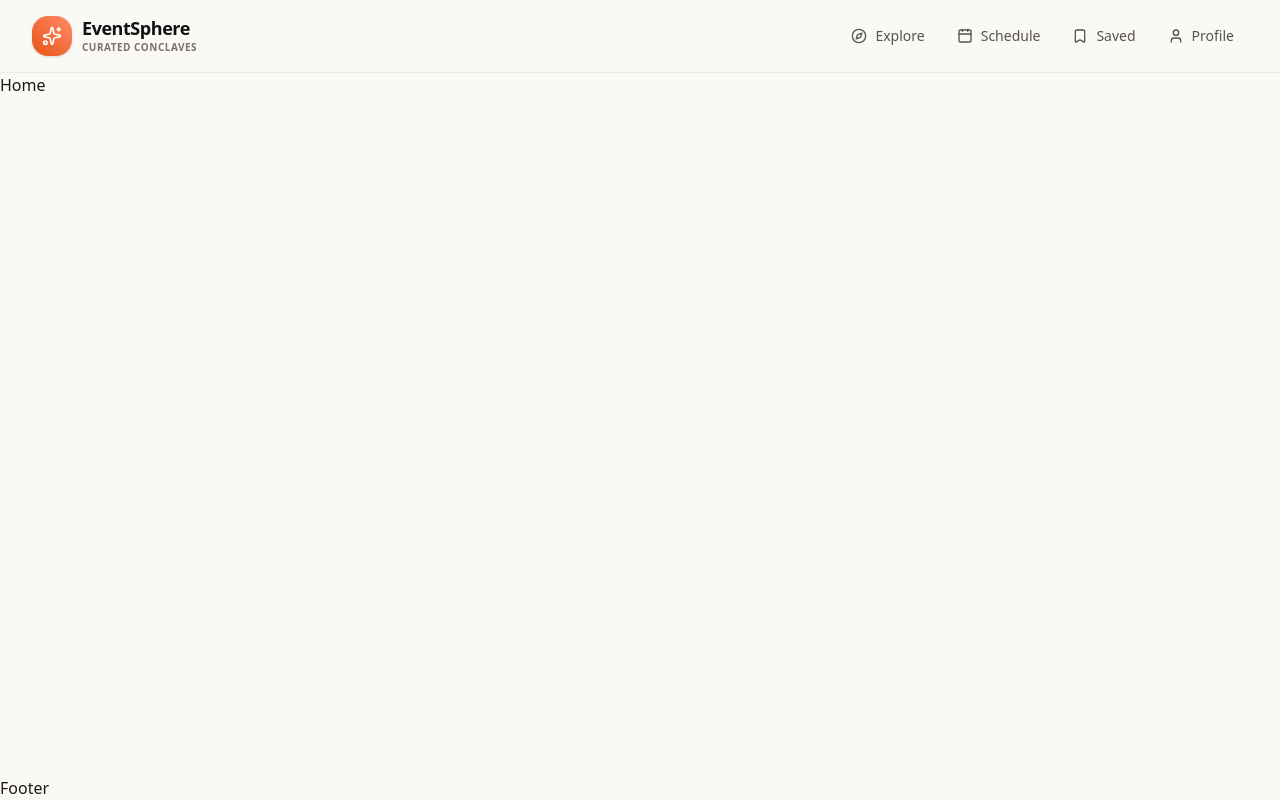
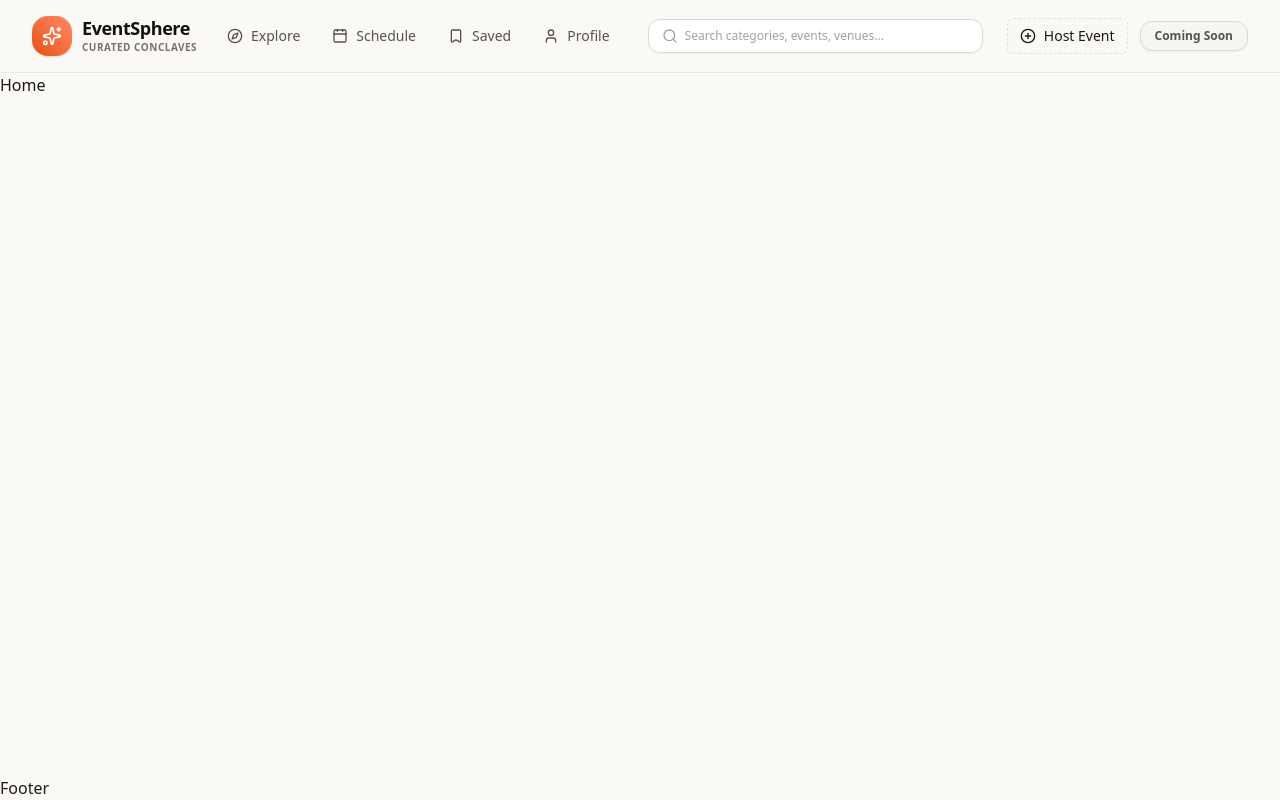
Before and after one commit to nishantsaini2331/EventSphere-frontend, a React (Vite) app: page / in a window 1280 px wide. Built offline with nearby package versions, Linux system fonts and the light colour scheme.

Commit message:
navbar part 2

```diff
--- a/src/components/Navbar.jsx
+++ b/src/components/Navbar.jsx
@@ -1,10 +1,20 @@
-import { Bookmark, Calendar, Compass, Sparkles, User } from "lucide-react";
+import {
+  Bookmark,
+  Calendar,
+  Compass,
+  PlusCircle,
+  Search,
+  Sparkles,
+  User,
+} from "lucide-react";
 import { Link } from "react-router";
+import { Button } from "./ui/button";
 
 function Navbar() {
   return (
     <div className="sticky top-0 z-4 w-full bg-[#FAF9F5]/90 backdrop-blur-md border-b border-[#EBE8DF]">
       <div className="max-w-7xl mx-auto px-4 sm:px-6 lg:px-8 flex items-center justify-between h-18">
+        <div className="flex gap-4">
           <Link to="/" className="flex items-center gap-2.5 group">
             <div className="w-10 h-10 rounded-2xl bg-linear-to-tr from-[#E65100] to-[#FF8A65] flex items-center justify-center text-white shadow-sm group-hover:scale-105 transition-transform duration-200">
               <Sparkles className="w-5 h-5" />
@@ -20,25 +30,69 @@ function Navbar() {
           </Link>
 
           <div className="hidden md:flex items-center gap-1">
-          <Link to="/explore" className="px-3.5 py-2 text-sm font-medium rounded-xl transition-colors inline-flex items-center gap-2 text-stone-600 hover:text-stone-900 hover:bg-black/3">
+            <Link
+              to="/explore"
+              className="px-3.5 py-2 text-sm font-medium rounded-xl transition-colors inline-flex items-center gap-2 text-stone-600 hover:text-stone-900 hover:bg-black/3"
+            >
               <Compass className="w-4 h-4" />
               <span>Explore</span>
             </Link>
 
-          <Link to="/schedule" className="px-3.5 py-2 text-sm font-medium rounded-xl transition-colors inline-flex items-center gap-2 text-stone-600 hover:text-stone-900 hover:bg-black/3">
+            <Link
+              to="/schedule"
+              className="px-3.5 py-2 text-sm font-medium rounded-xl transition-colors inline-flex items-center gap-2 text-stone-600 hover:text-stone-900 hover:bg-black/3"
+            >
               <Calendar className="w-4 h-4" />
               <span>Schedule</span>
             </Link>
 
-          <Link to="/favorites" className="px-3.5 py-2 text-sm font-medium rounded-xl transition-colors inline-flex items-center gap-2 text-stone-600 hover:text-stone-900 hover:bg-black/3">
+            <Link
+              to="/favorites"
+              className="px-3.5 py-2 text-sm font-medium rounded-xl transition-colors inline-flex items-center gap-2 text-stone-600 hover:text-stone-900 hover:bg-black/3"
+            >
               <Bookmark className="w-4 h-4" />
               <span>Saved</span>
             </Link>
 
-          <Link to="/profile" className="px-3.5 py-2 text-sm font-medium rounded-xl transition-colors inline-flex items-center gap-2 text-stone-600 hover:text-stone-900 hover:bg-black/3">
+            <Link
+              to="/profile"
+              className="px-3.5 py-2 text-sm font-medium rounded-xl transition-colors inline-flex items-center gap-2 text-stone-600 hover:text-stone-900 hover:bg-black/3"
+            >
               <User className="w-4 h-4" />
               <span>Profile</span>
             </Link>
+          </div>
+        </div>
+
+        <div className="hidden lg:flex items-center gap-3 flex-1 max-w-sm mx-6 relative">
+          <form action="" className="w-full relative">
+            <Search className="w-4 h-4 text-stone-400 absolute left-3.5 top-1/2 -translate-y-1/2 pointer-events-none" />
+            <input
+              type="text"
+              placeholder="Search categories, events, venues..."
+              className="w-full pl-9 pr-8 py-2 text-xs rounded-xl bg-white border border-[#DDD9CE] focus:border-[#E65100] focus:ring-2 focus:ring-[#E65100]/20 text-[#222] placeholder-stone-400 outline-none transition-all shadow-xs"
+            />
+          </form>
+        </div>
+
+        <div className="hidden md:flex items-center gap-3">
+          <Button
+            asChild
+            variant="outline"
+            size="sm"
+            className="border-dashed hover:border-[#E65100] hover:text-[#E65100]"
+          >
+            <Link to="/create-event">
+              <PlusCircle className="w-4 h-4" />
+              <span>Host Event</span>
+            </Link>
+          </Button>
+
+          <div className="flex items-center gap-2">
+            <span className="px-3.5 py-1.5 rounded-xl text-xs font-semibold bg-stone-100 text-stone-600 border border-[#DDD9CE] select-none shadow-xs">
+              Coming Soon
+            </span>
+          </div>
         </div>
       </div>
     </div>
```
Lines whose indentation alone changed are shown as unchanged.
